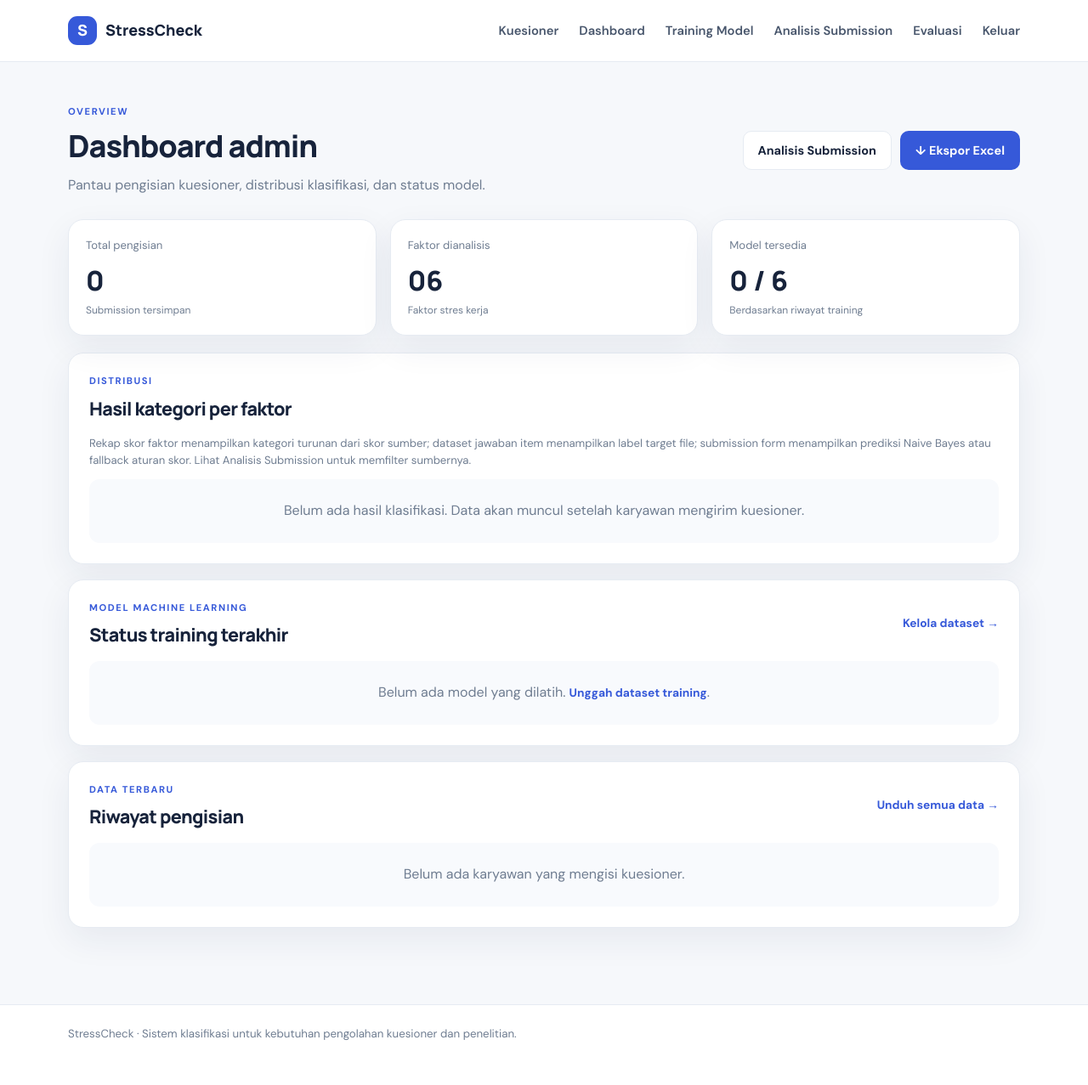
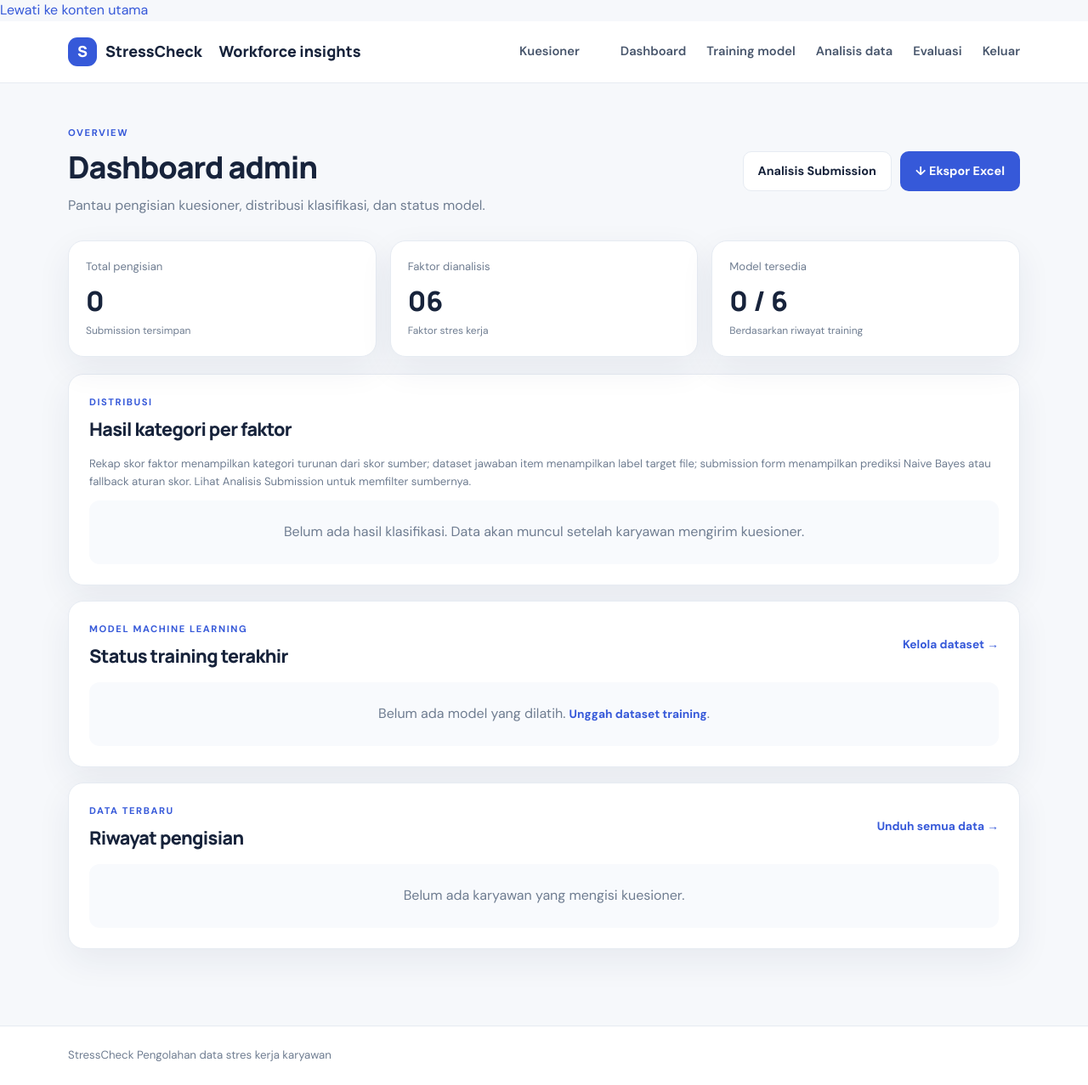
Before and after one commit to erenjeger/stress-level-classification-NB, a Flask app: page /admin in a window 1280 px wide. Shown: the whole page at 85% size. Before the commit the page ends 1224 px from the top, so only its background shows below. Run offline with Flask 3, Linux system fonts and the light colour scheme; the visitor is signed in with stand-in values (Sample User, id 1); data that the repository does not hold is empty; some libraries are stand-ins or nearby versions.

Commit message:
Refine app shell and accessible active navigation

```diff
--- a/templates/base.html
+++ b/templates/base.html
@@ -3,33 +3,49 @@
 <head>
   <meta charset="utf-8">
   <meta name="viewport" content="width=device-width, initial-scale=1">
-  <meta name="description" content="Sistem klasifikasi tingkat stres kerja karyawan">
+  <meta name="description" content="StressCheck — pengolahan data dan klasifikasi faktor stres kerja karyawan.">
+  <meta name="theme-color" content="#f4f6f7">
   <title>{% block title %}StressCheck{% endblock %}</title>
   <link rel="stylesheet" href="{{ url_for('static', filename='css/style.css') }}">
 </head>
 <body>
+  <a class="skip-link" href="#main-content">Lewati ke konten utama</a>
+
   <header class="topbar">
     <div class="container nav-wrap">
-      <a class="brand" href="{{ url_for('home') }}"><span class="brand-mark">S</span><span>StressCheck</span></a>
+      <a class="brand" href="{{ url_for('home') }}" aria-label="StressCheck, halaman utama">
+        <span class="brand-mark" aria-hidden="true">S</span>
+        <span class="brand-name">StressCheck</span>
+        <span class="brand-divider" aria-hidden="true"></span>
+        <span class="brand-caption">Workforce insights</span>
+      </a>
+
       <nav class="main-nav" aria-label="Navigasi utama">
-        <a href="{{ url_for('home') }}">Kuesioner</a>
+        <a class="nav-link {% if request.endpoint == 'home' %}is-active{% endif %}"
+           href="{{ url_for('home') }}" {% if request.endpoint == 'home' %}aria-current="page"{% endif %}>Kuesioner</a>
         {% if session.get('admin_id') %}
-          <a href="{{ url_for('admin_dashboard') }}">Dashboard</a>
-          <a href="{{ url_for('training') }}">Training Model</a>
-          <a href="{{ url_for('import_aggregate') }}">Analisis Submission</a>
-          <a href="{{ url_for('confusion') }}">Evaluasi</a>
+          <span class="nav-divider" aria-hidden="true"></span>
+          <a class="nav-link {% if request.endpoint == 'admin_dashboard' %}is-active{% endif %}"
+             href="{{ url_for('admin_dashboard') }}" {% if request.endpoint == 'admin_dashboard' %}aria-current="page"{% endif %}>Dashboard</a>
+          <a class="nav-link {% if request.endpoint == 'training' %}is-active{% endif %}"
+             href="{{ url_for('training') }}" {% if request.endpoint == 'training' %}aria-current="page"{% endif %}>Training model</a>
+          <a class="nav-link {% if request.endpoint in ['import_aggregate', 'export_aggregate_excel'] %}is-active{% endif %}"
+             href="{{ url_for('import_aggregate') }}" {% if request.endpoint in ['import_aggregate', 'export_aggregate_excel'] %}aria-current="page"{% endif %}>Analisis data</a>
+          <a class="nav-link {% if request.endpoint == 'confusion' %}is-active{% endif %}"
+             href="{{ url_for('confusion') }}" {% if request.endpoint == 'confusion' %}aria-current="page"{% endif %}>Evaluasi</a>
           <form method="post" action="{{ url_for('admin_logout') }}" class="inline-form">
             <input type="hidden" name="csrf_token" value="{{ csrf_token() }}">
             <button class="nav-button" type="submit">Keluar</button>
           </form>
         {% else %}
-          <a href="{{ url_for('admin_login') }}">Admin</a>
+          <a class="nav-link nav-admin {% if request.endpoint == 'admin_login' %}is-active{% endif %}"
+             href="{{ url_for('admin_login') }}" {% if request.endpoint == 'admin_login' %}aria-current="page"{% endif %}>Admin</a>
         {% endif %}
       </nav>
     </div>
   </header>
 
-  <main class="container page">
+  <main id="main-content" class="container page">
     {% with messages = get_flashed_messages(with_categories=true) %}
       {% if messages %}
         <div class="flash-stack" role="status" aria-live="polite">
@@ -43,7 +59,10 @@
   </main>
 
   <footer class="footer">
-    <div class="container">StressCheck · Sistem klasifikasi untuk kebutuhan pengolahan kuesioner dan penelitian.</div>
+    <div class="container footer-inner">
+      <span>StressCheck</span>
+      <span>Pengolahan data stres kerja karyawan</span>
+    </div>
   </footer>
 </body>
 </html>
```
